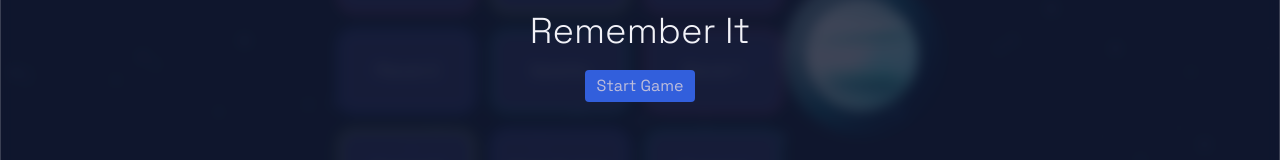
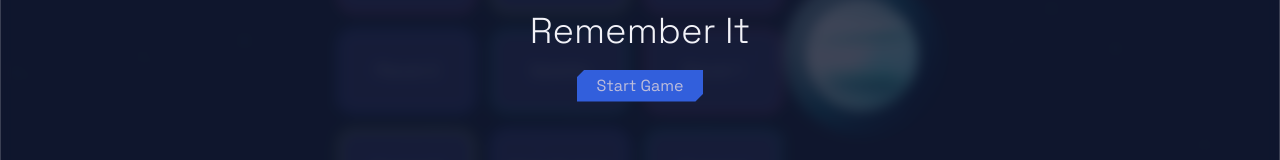
Before and after one commit to acarlie/remember-it-again, a React (Create React App) app: page / in a window 1280 px wide. Shown: the part 345-505 px from the top of the page. Built offline with nearby package versions, Linux system fonts and the light colour scheme.

Commit message:
wip(buttons, planets)

```diff
--- a/src/components/button.tsx
+++ b/src/components/button.tsx
@@ -11,9 +11,10 @@ interface ButtonProps extends React.ButtonHTMLAttributes<HTMLButtonElement> {
 type ButtonVariant = 'primary' | 'secondary'
 
 const base = css`
-    padding: .5rem .75rem;
+    padding: .5rem 1.25rem;
     cursor: pointer;
-    border-radius: ${theme.radius.small};
+    clip-path: polygon(8px 0, 100% 0, 100% calc(100% - 8px), calc(100% - 8px) 100%, 0 100%, 0 8px);
+    overflow: hidden;
 `
 
 const primary = css`
--- a/src/components/planets/planet-one.tsx
+++ b/src/components/planets/planet-one.tsx
@@ -60,9 +60,6 @@ const atmosphere3 = css`
 const color1 = '#4d5e66';
 const color2 = '#82bfa8';
 const color3 = '#f6f6f6';
-
-
-
 
 export const PlanetOne = () => {
     return (
--- a/src/components/star-field.tsx
+++ b/src/components/star-field.tsx
@@ -13,6 +13,7 @@ const field = css`
     top: 0;
     left: 0;
     overflow: hidden;
+    opacity: .4;
 `
 
 const twinkle = keyframes`
@@ -20,13 +21,13 @@ const twinkle = keyframes`
         opacity: 1;
     }
     33% {
-        opacity: .3;
+        opacity: 0;
     }
     50% {
         opacity: .7;
     }
     80% {
-        opacity: .3;
+        opacity: .2;
     }
     100% {
         opacity: 1;
@@ -50,7 +51,6 @@ const star = (x: number, y: number, size: number, glow: number, opacity: number,
     opacity: ${twinkleChance > 7 ? 1 : opacity / 10};
     animation: ${twinkleChance > 7 ? twinkle : 'none'} 5s infinite linear;
     animation-delay: ${3 / glow}s;
-
 `
 
 export const StarField = ({ count }: StarFieldProps) => {
```
